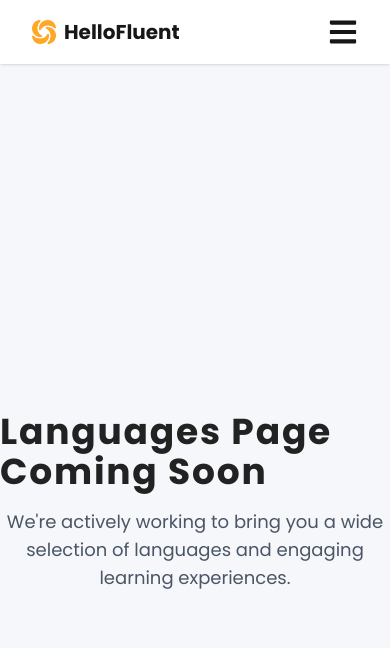
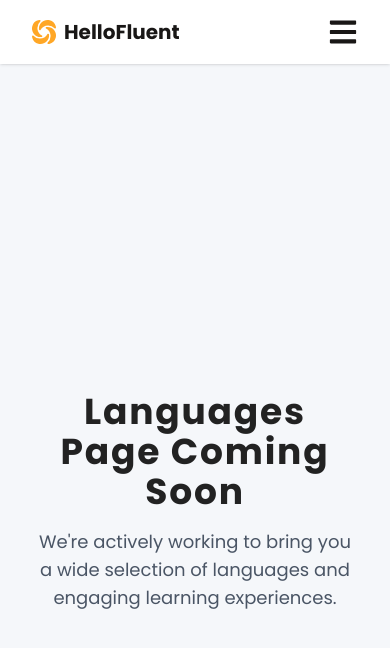
Before and after one commit to m-tayaib/hellofluent, a React (Vite) app in the folder client/: page /languages in a window 390 px wide. Shown: the top 648 px of the page. Built offline with nearby package versions, Linux system fonts and the light colour scheme.

Commit message:
add just padding

```diff
--- a/client/src/Pages/About.tsx
+++ b/client/src/Pages/About.tsx
@@ -1,6 +1,6 @@
 function About() {
   return (
-    <div className="min-h-screen flex flex-col items-center justify-center bg-[#f5f7fa]">
+    <div className="min-h-screen flex text-center   px-8 md:px-16 flex-col items-center justify-center bg-[#f5f7fa]">
       <div className="w-[300px] max-w-[90%]">
 
       </div>
--- a/client/src/Pages/Languages.tsx
+++ b/client/src/Pages/Languages.tsx
@@ -3,7 +3,7 @@
 
 const Languages = () => {
   return (
-    <div className="min-h-screen flex flex-col items-center justify-center bg-[#f5f7fa]">
+    <div className="min-h-screen text-center   px-8 md:px-16 flex flex-col items-center justify-center bg-[#f5f7fa]">
       <div className="w-[300px] max-w-[90%]">
 
       </div>
```
